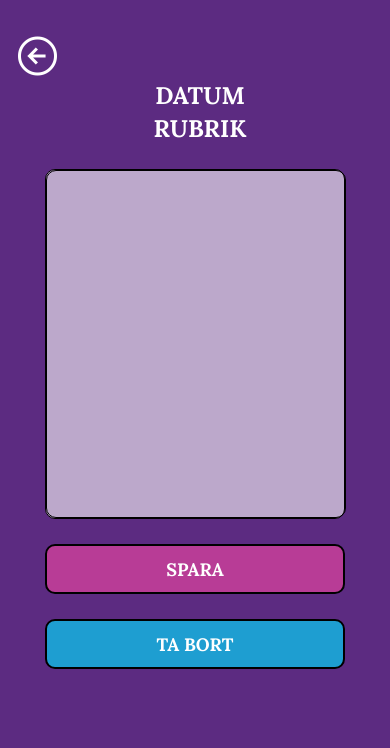
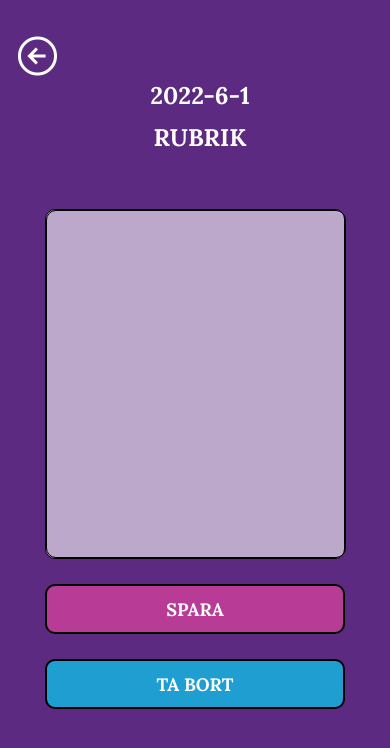
Before and after one commit to emmeline-mutka/daily-horse, a React Native app: screen /EmptyEntryScreen in a window 390 px wide. Shown: the top 748 px of the page. Built offline with nearby package versions, Linux system fonts and the light colour scheme.

Commit message:
Added current date functionality

```diff
--- a/context/Context.tsx
+++ b/context/Context.tsx
@@ -8,6 +8,8 @@ interface IContext {
   setIsEditing: (editing: boolean) => void
   entryDeleted: boolean;
   setEntryDeleted: (entryDeleted: boolean) => void
+  isUpdated: boolean;
+  setIsUpdated: (updated: boolean) => void
 }
 export const Context = createContext<IContext|undefined>(undefined);
 
@@ -15,6 +17,7 @@ export const ContextProvider: FC = (props) => {
   const [item, setItem] = useState({});
   const [isEditing, setIsEditing] = useState(false);
   const [entryDeleted, setEntryDeleted] = useState(false);
+  const [isUpdated, setIsUpdated] = useState(false);
   return (
     <Context.Provider value={{
       item,
@@ -23,6 +26,8 @@ export const ContextProvider: FC = (props) => {
       setIsEditing,
       entryDeleted,
       setEntryDeleted,
+      isUpdated,
+      setIsUpdated,
     }}>
       {props.children}
       </Context.Provider>
--- a/screens/DiaryScreen.tsx
+++ b/screens/DiaryScreen.tsx
@@ -72,6 +72,10 @@ export const DiaryScreen: FC<IDiaryScreen> = (props) => {
       }
     }
   };
+
+  const updatedEntries = async () => {
+
+  }
 
   const entryDetailsNavigation = (item: any) => {
     context?.setItem(item);
@@ -166,7 +170,7 @@ const styles = StyleSheet.create({
     marginTop: 25,
     height: 500,
     width: 300,
-    backgroundColor: "#ffffff",
+    backgroundColor: "#ffffff96",
     justifyContent: "center",
     borderWidth: 1,
     borderColor: "#000000",
--- a/screens/EmptyEntryScreen.tsx
+++ b/screens/EmptyEntryScreen.tsx
@@ -18,6 +18,7 @@ import {
   SafeAreaView,
   Modal,
   Alert,
+  Button,
 } from "react-native";
 //@ts-ignore
 import { Ionicons } from "@expo/vector-icons";
@@ -34,7 +35,7 @@ export const EmptyEntryScreen: FC<IEmptyEntryScreen> = (props) => {
   const firestore = getFirestore();
   const auth = getAuth();
   const uid = auth.currentUser?.uid;
-  const [entryDate, setEntryDate] = useState(String);
+  const [dateToday, setDateToday] = useState(null);
   const [entryTitle, setEntryTitle] = useState(String);
   const [diaryEntry, setDiaryEntry] = useState(String);
   const [modalVisible, setModalVisible] = useState(false);
@@ -52,7 +53,7 @@ export const EmptyEntryScreen: FC<IEmptyEntryScreen> = (props) => {
     if (auth.currentUser) {
       try {
         const docRef = await addDoc(collection(firestore, uid!), {
-          date: entryDate,
+          date: dateToday,
           title: entryTitle,
           entry: diaryEntry,
           id: "",
@@ -73,9 +74,10 @@ export const EmptyEntryScreen: FC<IEmptyEntryScreen> = (props) => {
       entryRef = doc(firestore, uid, id);
       entrySnapshot = await getDoc(entryRef);
       console.log("Entry Ref: ", entryRef);
+      props.navigation.navigate("DiaryScreen");
     }
-    await updateDoc(entrySnapshot, {
-      date: entryDate,
+    await updateDoc(entryRef, {
+      date: dateToday,
       title: entryTitle,
       entry: diaryEntry,
     });
@@ -85,32 +87,40 @@ export const EmptyEntryScreen: FC<IEmptyEntryScreen> = (props) => {
   const deleteEntries = async () => {
     await deleteDoc(doc(firestore, uid!, id));
     console.log("Här är borttaget id: ", id);
-    context?.setEntryDeleted(true)
+    context?.setEntryDeleted(true);
     props.navigation.navigate("DiaryScreen");
   };
 
   useEffect(() => {
+    let today = new Date();
+    let date: any = today.getFullYear()+'-'+(today.getMonth()+1)+'-'+today.getDate();
+    setDateToday(date);
+  }, []);
+
+  useEffect(() => {
     if (context?.isEditing) {
-      setEntryDate(context?.item.date);
+      setDateToday(context?.item.date);
       setEntryTitle(context?.item.title);
       setDiaryEntry(context?.item.entry);
     }
   }, [context?.isEditing]);
 
+  useEffect(() => {
+
+  })
+
   return (
-    <SafeAreaView style={modalVisible ? [styles.container, styles.faded] : styles.container}>
+    <SafeAreaView
+      style={modalVisible ? [styles.container, styles.faded] : styles.container}
+    >
       <Pressable style={styles.arrowBack} onPress={goBackNav}>
         <Ionicons name="arrow-back-circle-outline" size={48} color="#ffffff" />
       </Pressable>
       <View style={styles.dateAndTitleContainer}>
-        <TextInput
-          placeholder="Datum"
-          onChangeText={(value) => setEntryDate(value)}
-          style={styles.dateInput}
-          value={entryDate}
-        ></TextInput>
+        <Text style={styles.dateText}>{dateToday}</Text>
         <TextInput
           placeholder="Rubrik"
+          multiline={true}
           onChangeText={(value) => setEntryTitle(value)}
           style={styles.titleInput}
           value={entryTitle}
@@ -178,11 +188,12 @@ const styles = StyleSheet.create({
   dateAndTitleContainer: {
     marginTop: 80,
   },
-  dateInput: {
+  dateText: {
     marginBottom: 2,
     paddingLeft: 10,
     paddingTop: 0,
-    width: 200,
+    height: 40,
+    width: 150,
     color: "#ffffff",
     fontFamily: "Lora-Bold",
     fontSize: 24,
```
